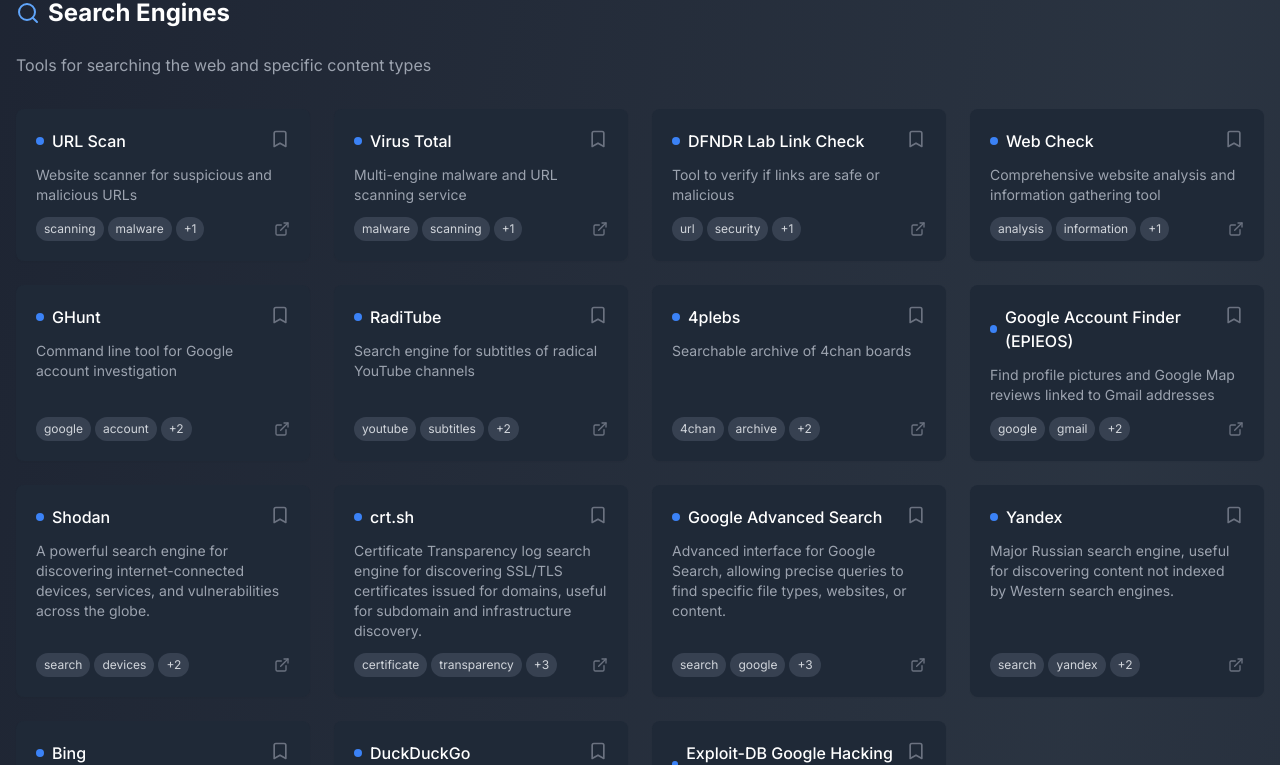
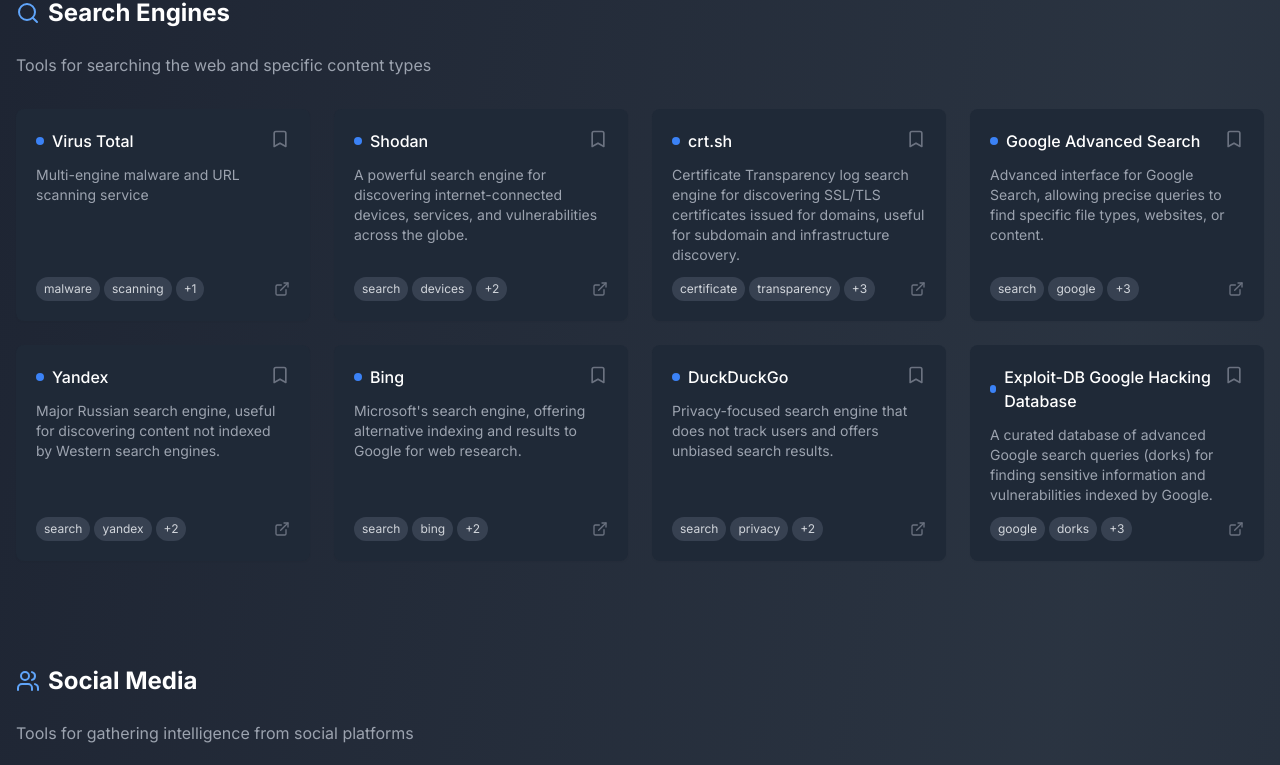
Before and after one commit to S3lc0uth/Brahmastra-OSINT, a React (Vite) app: page / in a window 1280 px wide. Shown: the part 459-1224 px from the top of the page. Built offline with nearby package versions, Linux system fonts and the light colour scheme.

Commit message:
Update tools.ts

```diff
--- a/src/data/tools.ts
+++ b/src/data/tools.ts
@@ -19,15 +19,7 @@
         category: "domain-ip",
         tags: ["dns", "reconnaissance", "mapping"],
     },
-    {
-        id: "censys",
-        name: "Censys Search",
-        description:
-            "Internet-wide scanning data for security research and analysis",
-        url: "https://search.censys.io/",
-        category: "domain-ip",
-        tags: ["scanning", "internet", "reconnaissance"],
-    },
+
     {
         id: "rapiddns",
         name: "Rapid DNS",
@@ -55,14 +47,7 @@
     },
 
     // Search Engines & Scanning tools
-    {
-        id: "urlscan",
-        name: "URL Scan",
-        description: "Website scanner for suspicious and malicious URLs",
-        url: "https://urlscan.io/",
-        category: "search-engines",
-        tags: ["scanning", "malware", "url"],
-    },
+
     {
         id: "virustotal",
         name: "Virus Total",
@@ -71,23 +56,7 @@
         category: "search-engines",
         tags: ["malware", "scanning", "security"],
     },
-    {
-        id: "malicious-link-check",
-        name: "DFNDR Lab Link Check",
-        description: "Tool to verify if links are safe or malicious",
-        url: "https://www.psafe.com/dfndr-lab/",
-        category: "search-engines",
-        tags: ["url", "security", "verification"],
-    },
-    {
-        id: "web-check",
-        name: "Web Check",
-        description:
-            "Comprehensive website analysis and information gathering tool",
-        url: "https://web-check.as93.net/",
-        category: "search-engines",
-        tags: ["analysis", "information", "reconnaissance"],
-    },
+
 
     // Utilities
     {
@@ -462,15 +431,6 @@
         category: "social-media",
         tags: ["vk", "comments", "photos", "monitoring"],
     },
-
-    {
-        id: "ghunt",
-        name: "GHunt",
-        description: "Command line tool for Google account investigation",
-        url: "https://github.com/mxrch/Ghunt",
-        category: "search-engines",
-        tags: ["google", "account", "investigation", "command-line"],
-    },
     {
         id: "mw-geofind",
         name: "MW Geofind",
@@ -478,14 +438,6 @@
         url: "https://mattw.io/youtube-geofind/location",
         category: "geolocation",
         tags: ["youtube", "location", "geolocation", "videos"],
-    },
-    {
-        id: "raditube",
-        name: "RadiTube",
-        description: "Search engine for subtitles of radical YouTube channels",
-        url: "https://tool.raditube.com/",
-        category: "search-engines",
-        tags: ["youtube", "subtitles", "search", "extremism"],
     },
     {
         id: "youtube-dl",
@@ -522,15 +474,6 @@
         category: "social-media",
         tags: ["reddit", "analysis", "profiles", "activity"],
     },
-
-    {
-        id: "4plebs",
-        name: "4plebs",
-        description: "Searchable archive of 4chan boards",
-        url: "https://4plebs.org/",
-        category: "search-engines",
-        tags: ["4chan", "archive", "search", "forum"],
-    },
     {
         id: "alltrails",
         name: "AllTrails",
@@ -547,15 +490,6 @@
         url: "https://clubhousedb.com/",
         category: "social-media",
         tags: ["clubhouse", "users", "search", "database"],
-    },
-    {
-        id: "google-account-finder",
-        name: "Google Account Finder (EPIEOS)",
-        description:
-            "Find profile pictures and Google Map reviews linked to Gmail addresses",
-        url: "https://tools.epieos.com/google-account.php",
-        category: "search-engines",
-        tags: ["google", "gmail", "account", "reviews"],
     },
     {
         id: "gravatar-email-checker",
```
